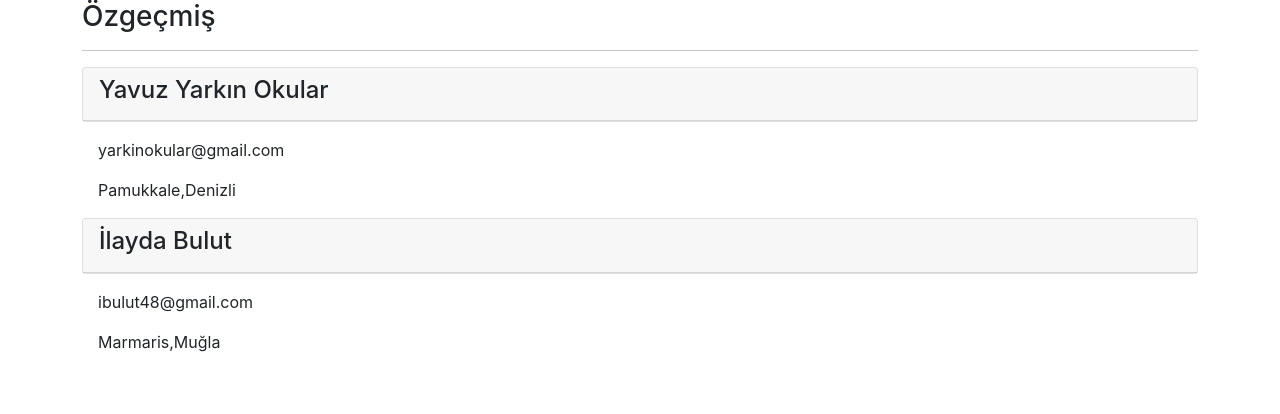
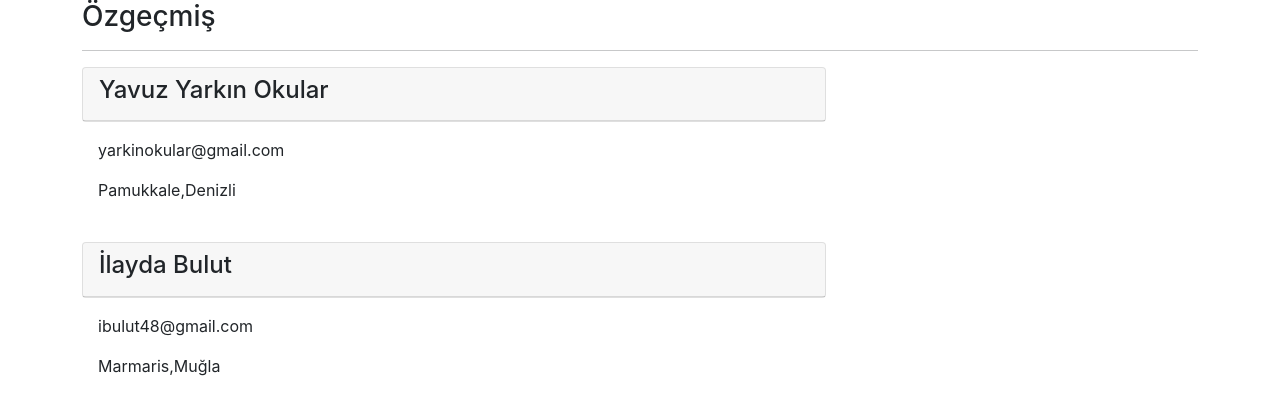
Before and after one commit to yavuzyarkinokular/react-tutorial, a React (Create React App) app in the folder reactapp/: page / in a window 1280 px wide. Shown: the top 414 px of the page. Built offline with nearby package versions, Linux system fonts and the light colour scheme.

Commit message:
state method

```diff
--- a/reactapp/src/components/user.js
+++ b/reactapp/src/components/user.js
@@ -2,25 +2,38 @@ import React, { Component } from "react";
 import PropTypes from "prop-types";
 
 class User extends Component {
+  state = {
+    isVisible: true,
+  };
   static defaultProps = {
     name: "Your Name",
     mail: "Your Mail",
     location: "Your Location",
   };
+  // constructor(props) {
+  //   super(props);
+  //   this.state = {
+  //     isVisible: false,
+  //   };
+  // }
   render() {
+    //destructing
     const { name, mail, location } = this.props;
+    const { isVisible } = this.state;
 
     return (
-      <div>
+      <div className="col-md-8 mb-4">
         <div className="card">
           <div className="card-header d-flex justify-content-between">
             <h4 className="d-inline"> {name}</h4>
           </div>
         </div>
-        <div className="card-body">
-          <p className="card-text">{mail} </p>
-          <p className="card-text">{location} </p>
-        </div>
+        {isVisible ? (
+          <div className="card-body">
+            <p className="card-text">{mail} </p>
+            <p className="card-text">{location} </p>
+          </div>
+        ) : null}
       </div>
     );
   }
```
